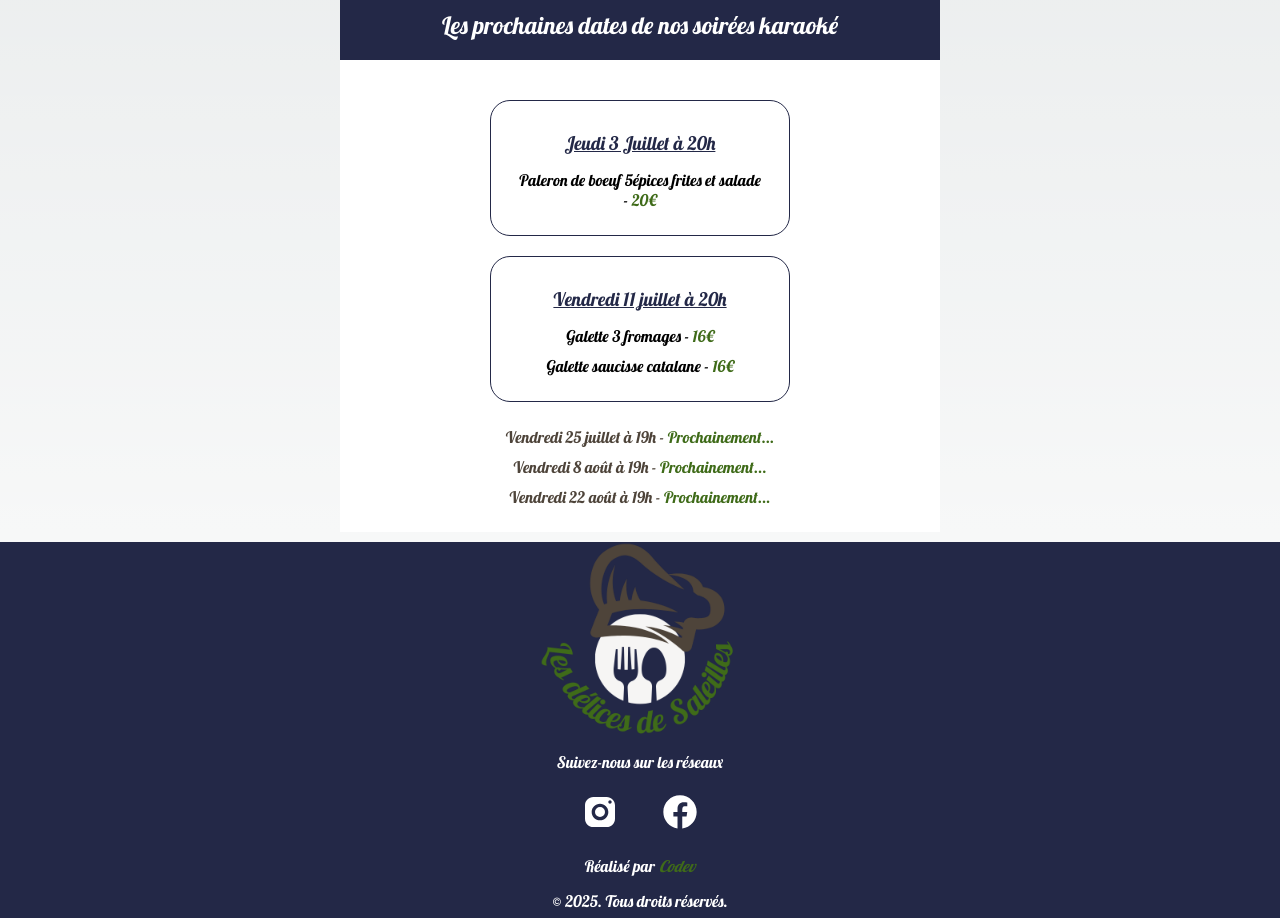
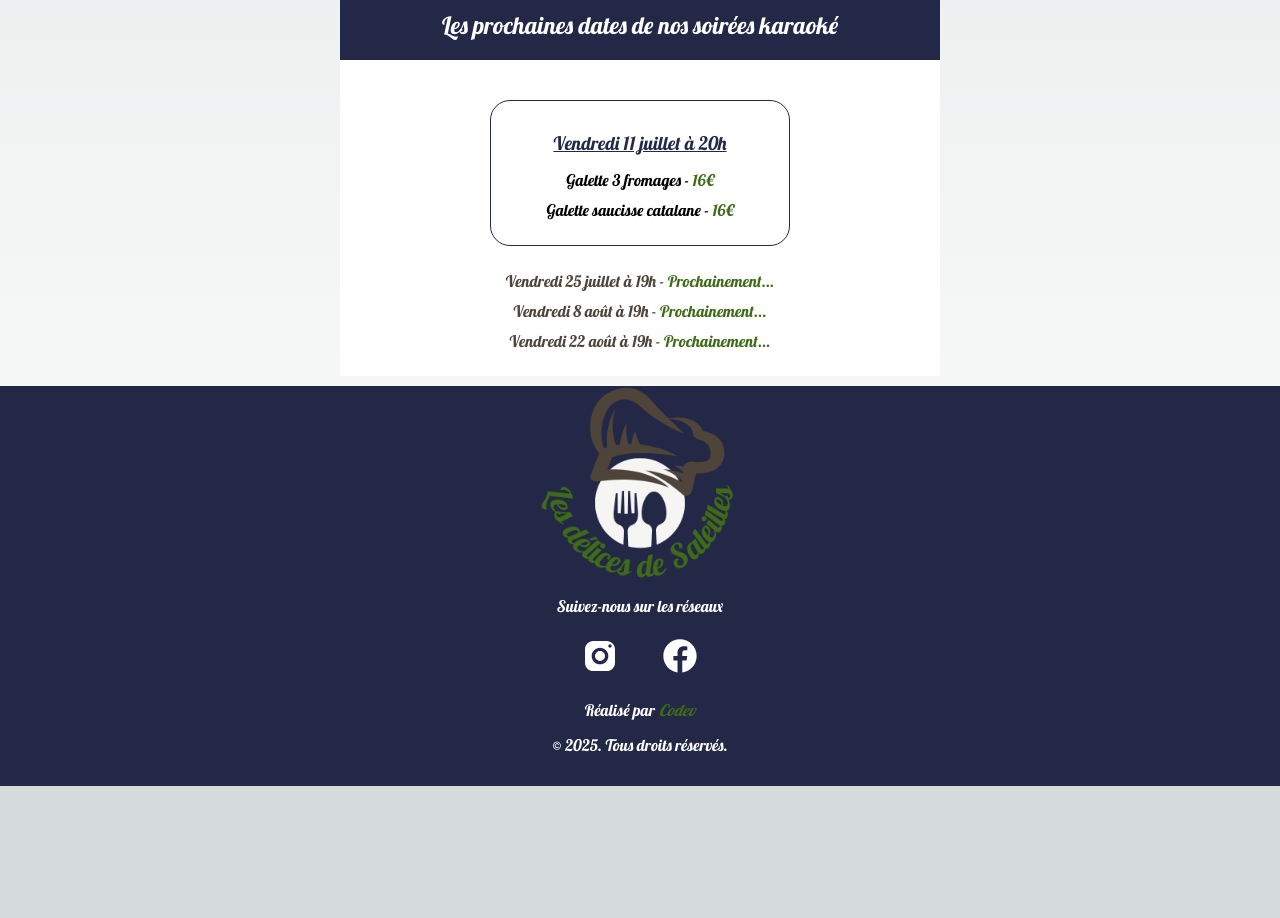
Before and after one commit to AdrienW86/les-delices-de-saleilles, a Next.js app: page /karaoke in a window 1280 px wide. Shown: the part 1160-2078 px from the top of the page. After the commit the page ends 1946 px from the top, so only its background shows below. Built offline with nearby package versions, Linux system fonts and the light colour scheme.

Commit message:
mise en ligne

```diff
--- a/components/Karaoke/data.js
+++ b/components/Karaoke/data.js
@@ -1,10 +1,5 @@
 const eventMenus = [
-  {
-    date: 'Jeudi 3 Juillet à 20h',
-    plats: [
-      { nom: 'Paleron de boeuf 5épices frites et salade', prix: '20€' },
-    ]
-  },
+
   {
     date: 'Vendredi 11 juillet à 20h',
     plats: [
```
